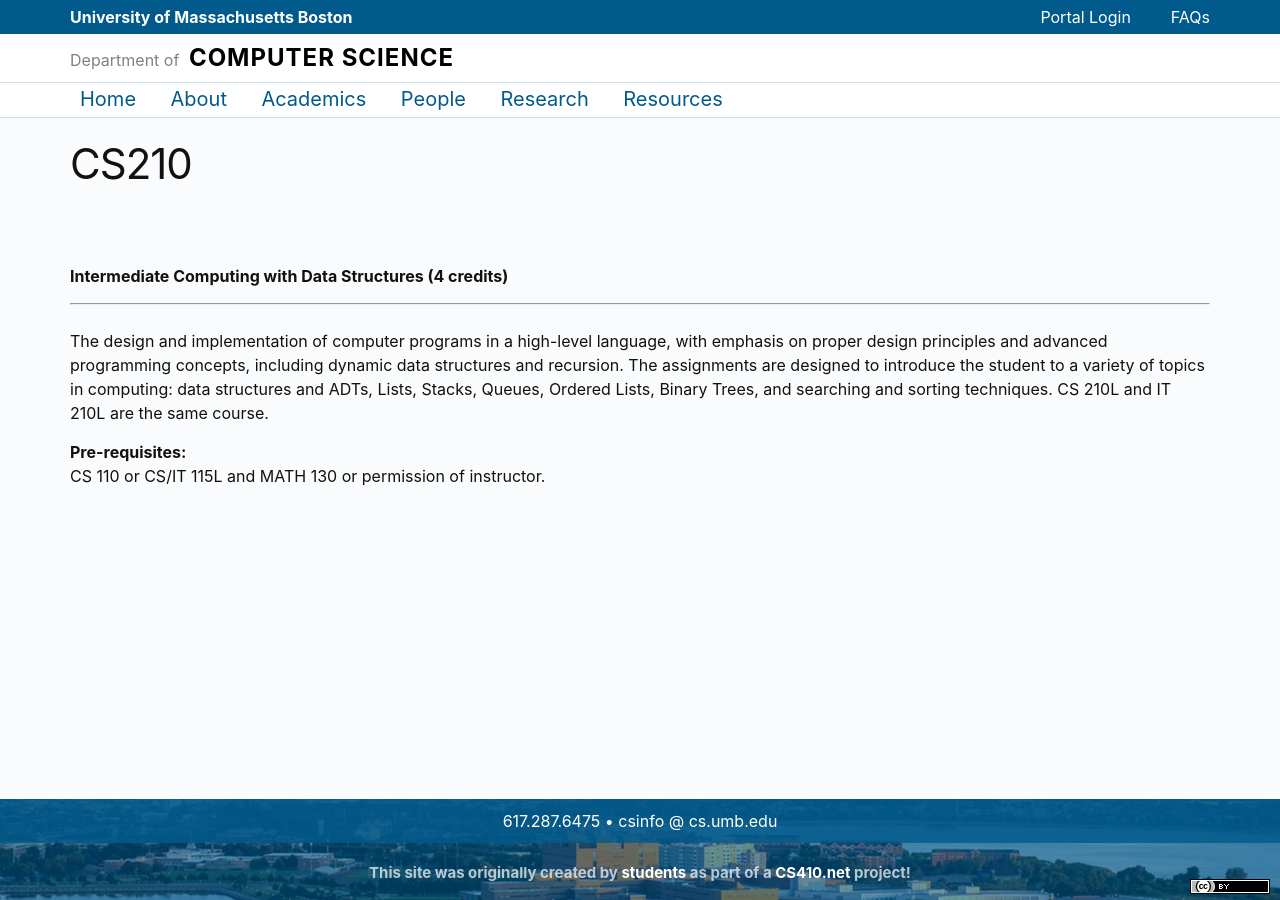
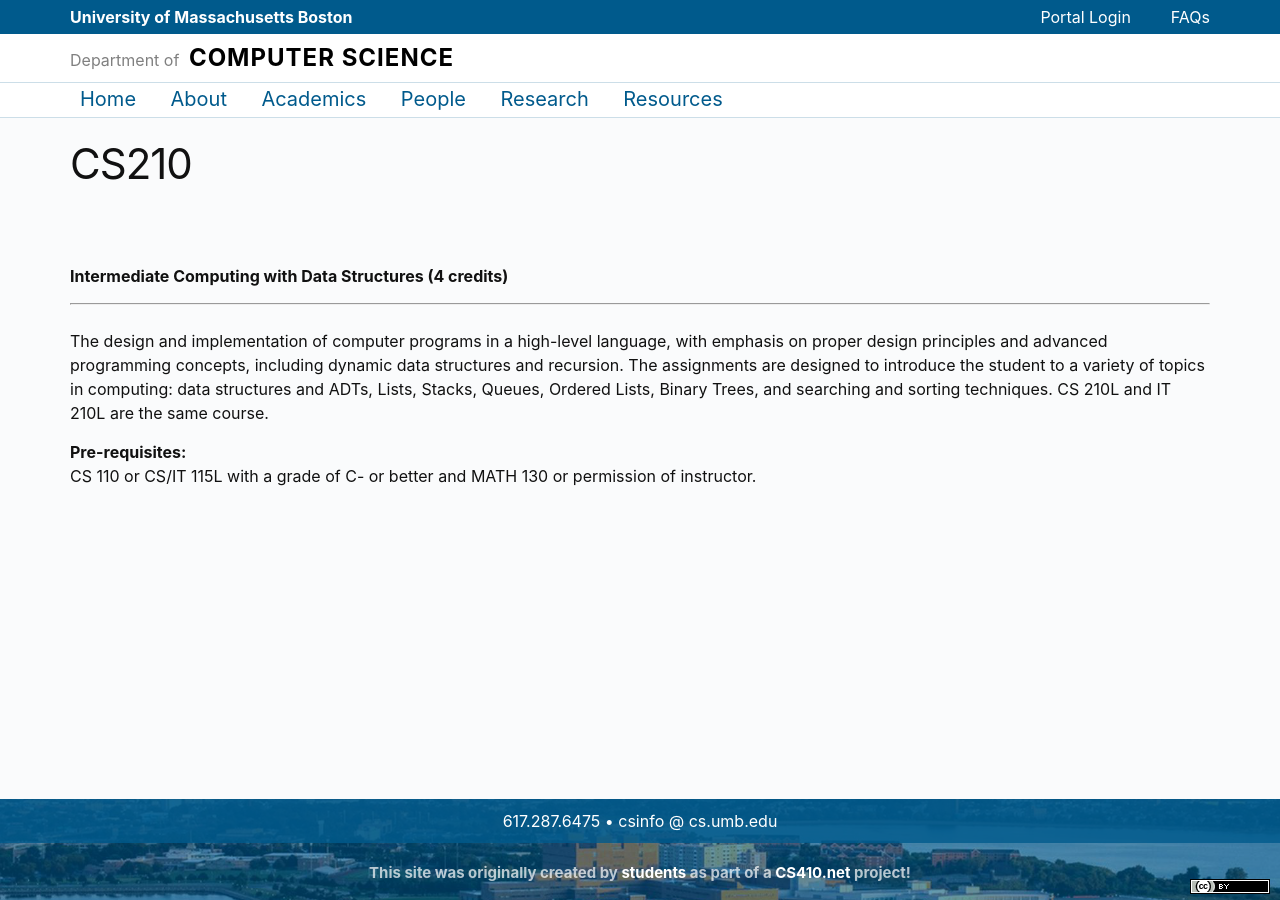
Before and after one commit to umbcs/umbcs.github.io, a Jekyll site: the page built from WEB/academics/courses/CS210.markdown, in a window 1280 px wide. Built offline with Jekyll 4.4.1, drawn with Linux system fonts in a browser that asks for light colours.

Commit message:
Update CS210.markdown
Added the new pre-requisite of a grade C- or better in CS110.

```diff
--- a/WEB/academics/courses/CS210.markdown
+++ b/WEB/academics/courses/CS210.markdown
@@ -16,4 +16,4 @@ The design and implementation of computer programs in a high-level language, wit
 
 **Pre-requisites:**
 \
-CS 110 or CS/IT 115L and MATH 130 or permission of instructor.
+CS 110 or CS/IT 115L with a grade of C- or better and MATH 130 or permission of instructor.
```
